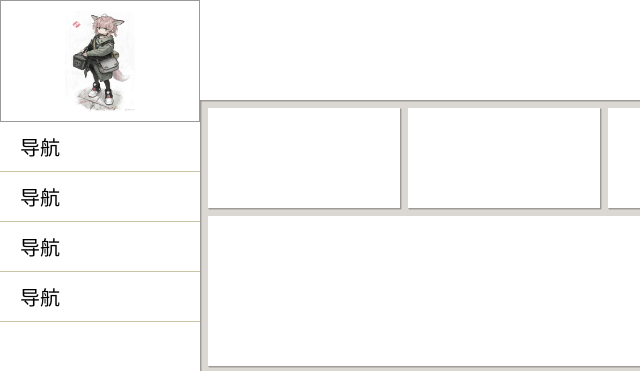
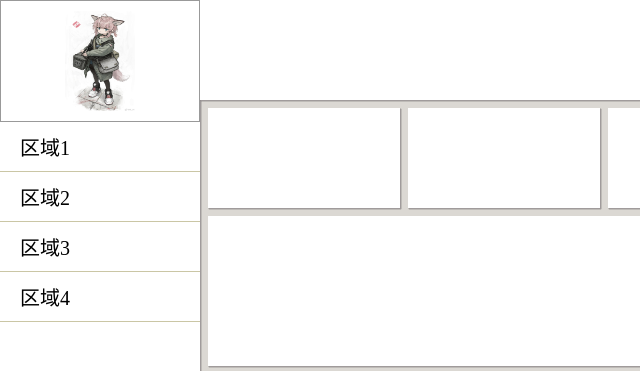
Before and after one commit to GuangDiBuGuang/-, a plain HTML site: page 2.html in a window 1280 px wide. Shown: the top 371 px of the page, 0-640 px from the left. Drawn offline with Linux system fonts and the light colour scheme.

Commit message:
Update 2.html

```diff
--- a/2.html
+++ b/2.html
@@ -44,9 +44,6 @@
         font-size: 20px;
         color: black;
       }
-      .kongjian {
-        text-decoration-color: aqua;
-      }
     </style>
   </head>
   <body class="flex">
@@ -67,10 +64,10 @@
       ></a>
       <!--导航栏-->
       <div class="flex1">
-        <div class="daohang">导航</div>
-        <div class="daohang">导航</div>
-        <div class="daohang">导航</div>
-        <div class="daohang">导航</div>
+        <div class="daohang">区域1</div>
+        <div class="daohang">区域2</div>
+        <div class="daohang">区域3</div>
+        <div class="daohang">区域4</div>
       </div>
     </div>
     <!--主区域-->
```
